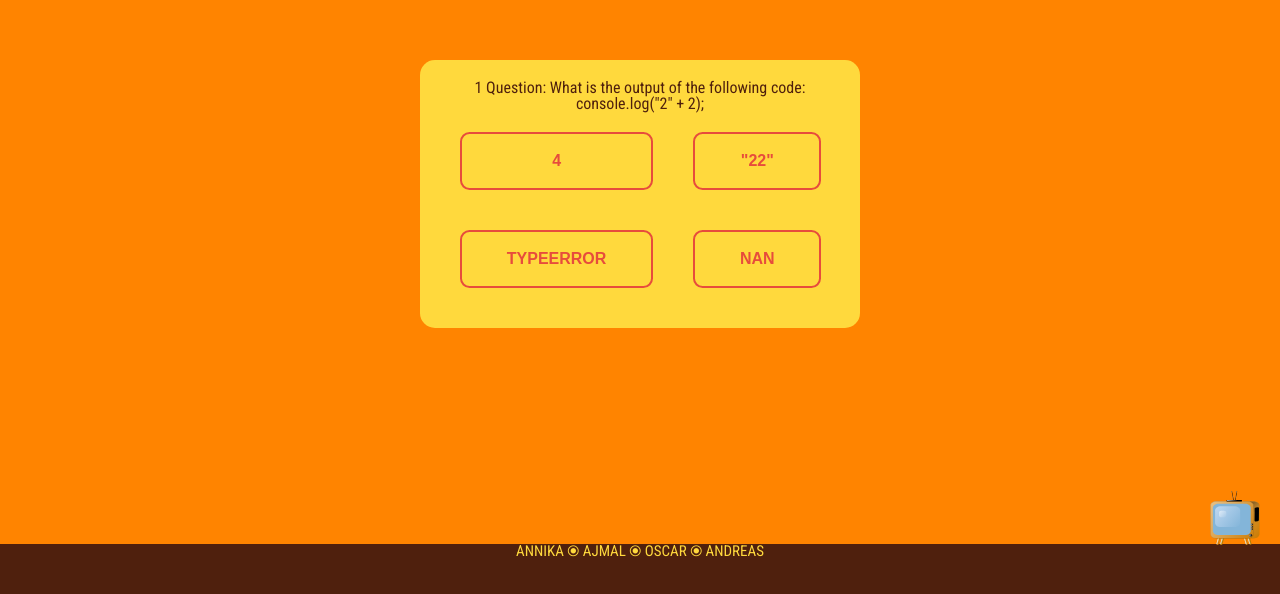
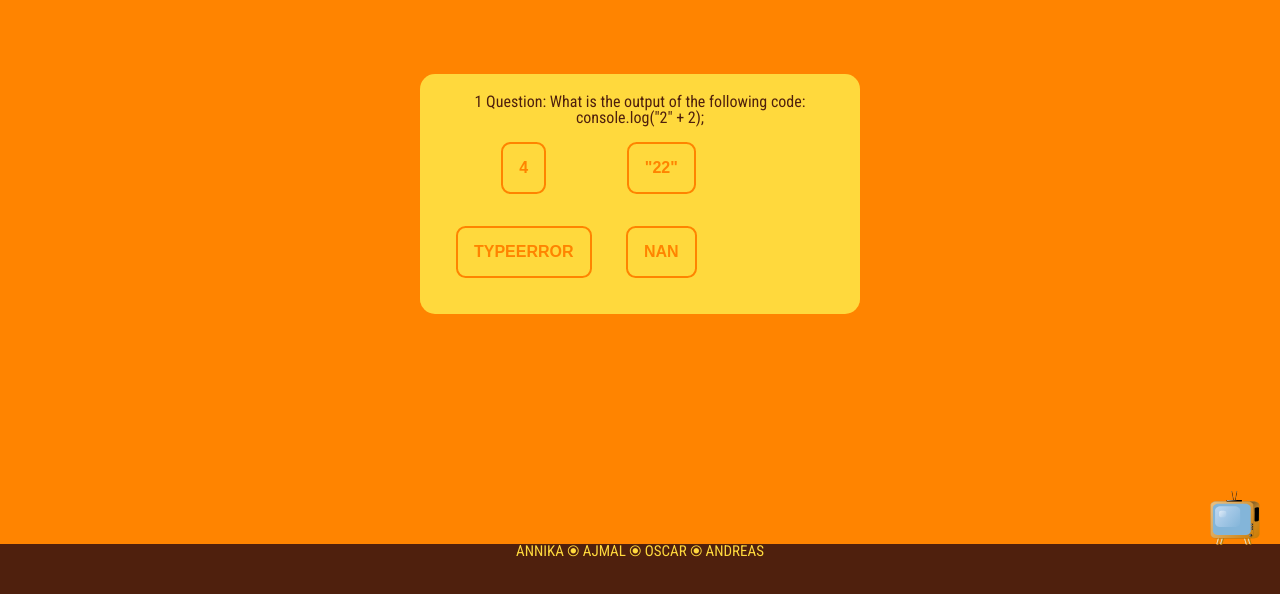
Before and after one commit to Technigo/project-redux-quiz-old, a React (Create React App) app: page /quiz in a window 1280 px wide. Shown: the part 206-800 px from the top of the page. Built offline with nearby package versions, Linux system fonts and the light colour scheme.

Commit message:
tried to add effect on answerbutton

```diff
--- a/src/components/Button.js
+++ b/src/components/Button.js
@@ -8,16 +8,16 @@ export const StartButton = styled.button`
     box-sizing: border-box;
     appearance: none;
     background-color: transparent;
-    border: 2px solid #e74c3c;
+    border: 2px solid #FF8400;
     border-radius: 0.6em;
-    color: #e74c3c;
+    color: #FF8400;
     cursor: pointer;
     align-self: center;
     font-size: 1rem;
     font-weight: 400;
     line-height: 1;
-    margin: 20px;
-    padding: 1.2em 2.8em;
+    margin: 1rem;
+    padding: 1em 1em;
     text-decoration: none;
     text-align: center;
     text-transform: uppercase;
@@ -31,7 +31,7 @@ export const StartButton = styled.button`
     }
     transition: box-shadow 300ms ease-in-out, color 300ms ease-in-out;
     &:hover {
-      box-shadow: 0 0 40px 40px #e74c3c inset;
+      box-shadow: 0 0 40px 40px #FF8400 inset;
     }
 
 
@@ -42,7 +42,7 @@ color: white;
 `}
 
 ${(props) => props.ctalong && css`
-background-color: #F35408;
+background-color: #FF8400;
 width: 10%;
 height: 30px;
 color: white;
@@ -58,7 +58,7 @@ color: white;
 
 ${(props) => props.outlinedlongFindOut && css`
 background-color: transparent;
-border: 2px solid #95A6B5;
+border: 2px solid #FF8400;
 width: 10%;
 height: 35px;
 color: #95A6B5;
@@ -66,7 +66,7 @@ color: #95A6B5;
 
 ${(props) => props.outlinedtablet && css`
 background-color: transparent;
-border: 2px solid #95A6B5;
+border: 2px solid #FF8400;
 width: 10%;
 height: 35px;
 color: white;
--- a/src/components/CurrentQuestion.js
+++ b/src/components/CurrentQuestion.js
@@ -34,6 +34,19 @@ export const CurrentQuestion = () => {
   const displayNextQuestion = () => {
     dispatch(quiz.actions.goToNextQuestion())
   }
+  // eslint-disable-next-line max-len
+  const answer = useSelector((state) => state.quiz.answers.find((a) => a.questionId === question.id))
+
+  const changeColorBtn = (currentQuestionIndex) => {
+    if (!answer) {
+      return '#000'
+    } else {
+      if (question.correctAnswerIndex === currentQuestionIndex) {
+        return '#6DD627'
+      }
+      return '#FF6242'
+    }
+  }
 
   const onAnswerSubmit = (id, index) => {
     dispatch(quiz.actions.submitAnswer({ questionId: id, answerIndex: index }));
@@ -54,7 +67,7 @@ export const CurrentQuestion = () => {
           <StyledQuestionText>{question.id} Question: {question.questionText}</StyledQuestionText>
           <div className="answerSection">
             {question.options.map((option, index) => (
-              <StartButton button key={index} type="submit" onClick={() => onAnswerSubmit(question.id, index)}>{option}</StartButton>
+              <StartButton button key={index} border={changeColorBtn(index)} type="submit" onClick={() => onAnswerSubmit(question.id, index)}>{option}</StartButton>
             ))}
           </div>
         </QuestionsContainer>
--- a/src/index.css
+++ b/src/index.css
@@ -24,9 +24,12 @@ code {
 }
 
 .answerSection {
+  width: 275px;
+  justify-items: center;
   display: grid;
   grid-template-columns: 1fr 1fr;
   grid-template-rows: 1fr 1fr;
+
 }
 
 .root {
```
